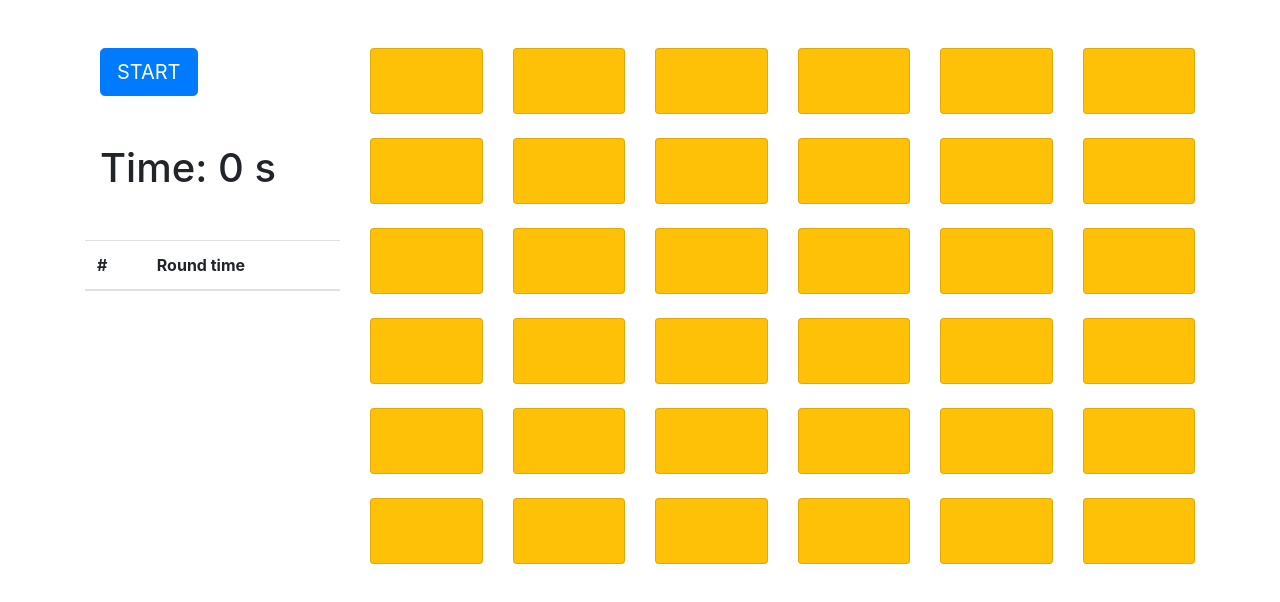
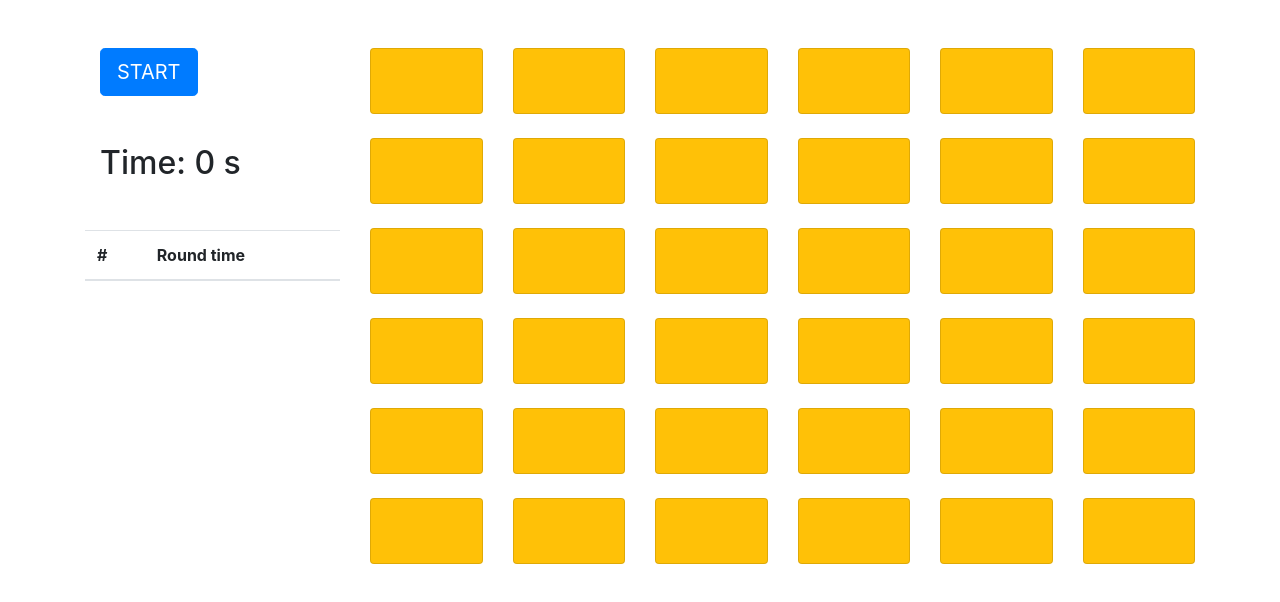
Before and after one commit to vladimirloskutov/memory-game, a React (Create React App) app: page / in a window 1280 px wide. Shown: the top 602 px of the page. Built offline with nearby package versions, Linux system fonts and the light colour scheme.

Commit message:
small fix

```diff
--- a/src/components/Timer.jsx
+++ b/src/components/Timer.jsx
@@ -4,7 +4,7 @@ export default class Timer extends React.Component {
   render() {
     const { gameTimer } = this.props;
     return (
-        <div className="d-inline h1">Time: {gameTimer} s</div>
+        <div className="d-inline h2">Time: {gameTimer} s</div>
     );
   }
 }
```
